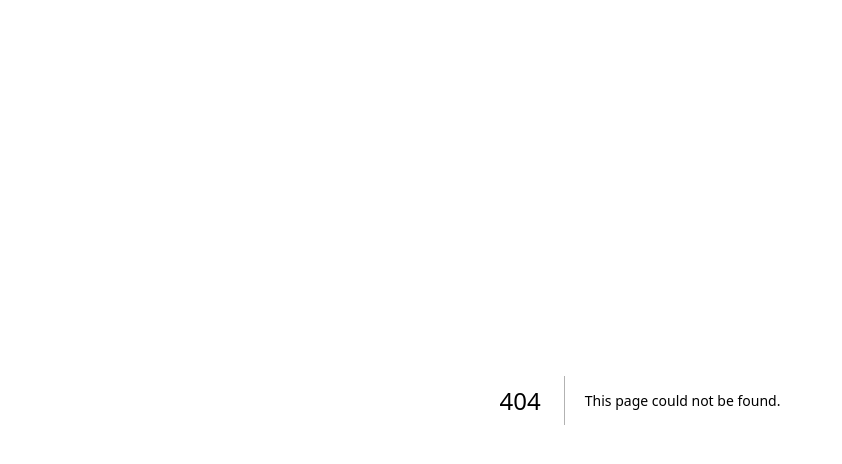
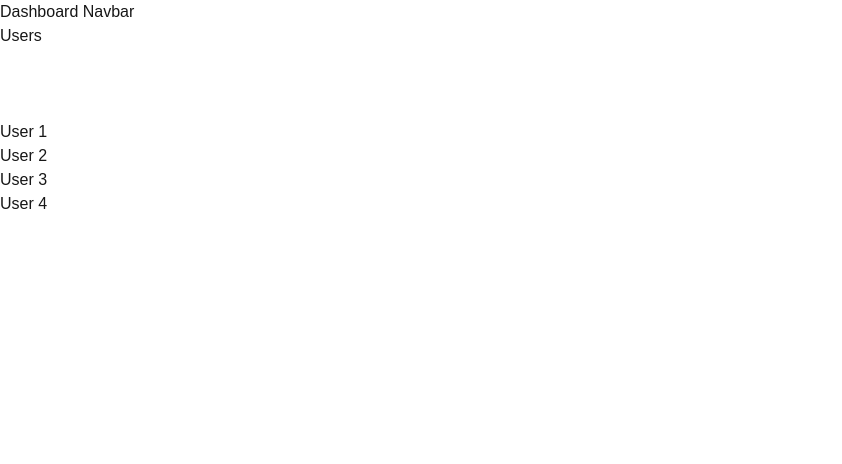
Before and after one commit to devxyn/booking-event-nextjs, a Next.js app: page /dashboard/users in a window 1280 px wide. Before the commit this address had no page. Shown: the top 464 px of the page, without its empty margins (0-842 px from the left). Built offline with nearby package versions, Linux system fonts and the light colour scheme.

Commit message:
feat: Add Users and UserDetails components for user management in dashboard

```diff
--- /dev/null
+++ b/app/(dashboard)/dashboard/users/[id]/page.tsx
@@ -0,0 +1,13 @@
+import React from "react";
+
+const UserDetails = async ({ params }: { params: Promise<{ id: string }> }) => {
+  const { id } = await params;
+
+  return (
+    <div>
+      <h1>Showing details for user #{id}</h1>
+    </div>
+  );
+};
+
+export default UserDetails;
--- /dev/null
+++ b/app/(dashboard)/dashboard/users/page.tsx
@@ -0,0 +1,27 @@
+import Link from "next/link";
+import React from "react";
+
+const Users = () => {
+  return (
+    <div>
+      <h1>Users</h1>
+
+      <ul className='mt-18'>
+        <li>
+          <Link href='/dashboard/users/1'>User 1</Link>
+        </li>
+        <li>
+          <Link href='/dashboard/users/2'>User 2</Link>
+        </li>
+        <li>
+          <Link href='/dashboard/users/3'>User 3</Link>
+        </li>
+        <li>
+          <Link href='/dashboard/users/4'>User 4</Link>
+        </li>
+      </ul>
+    </div>
+  );
+};
+
+export default Users;
```
